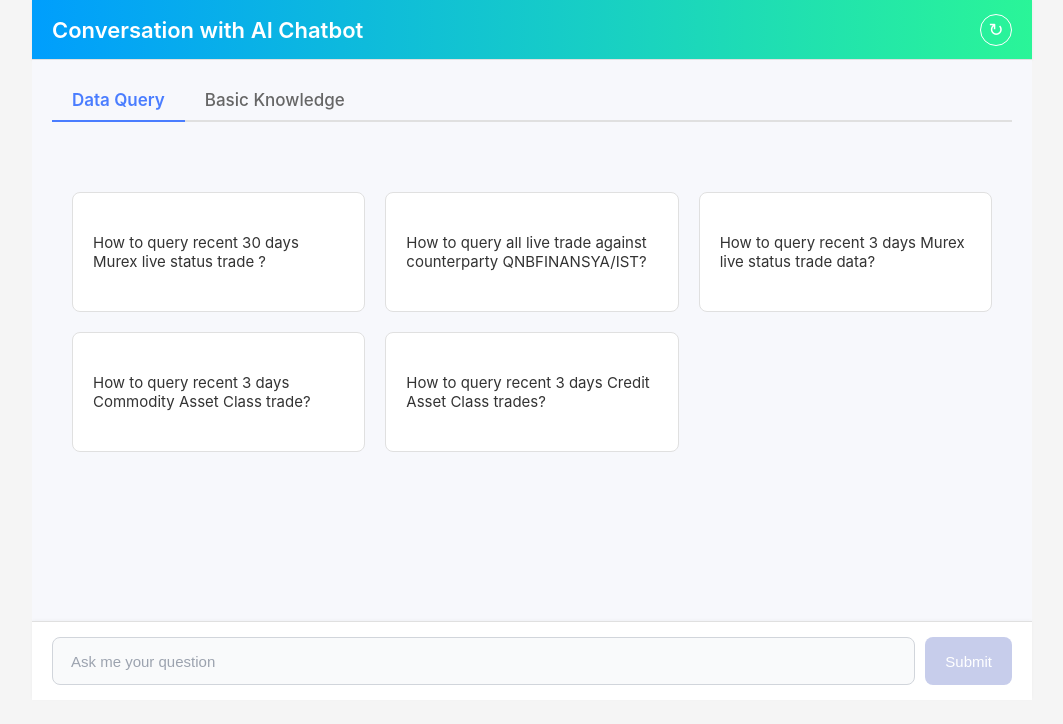
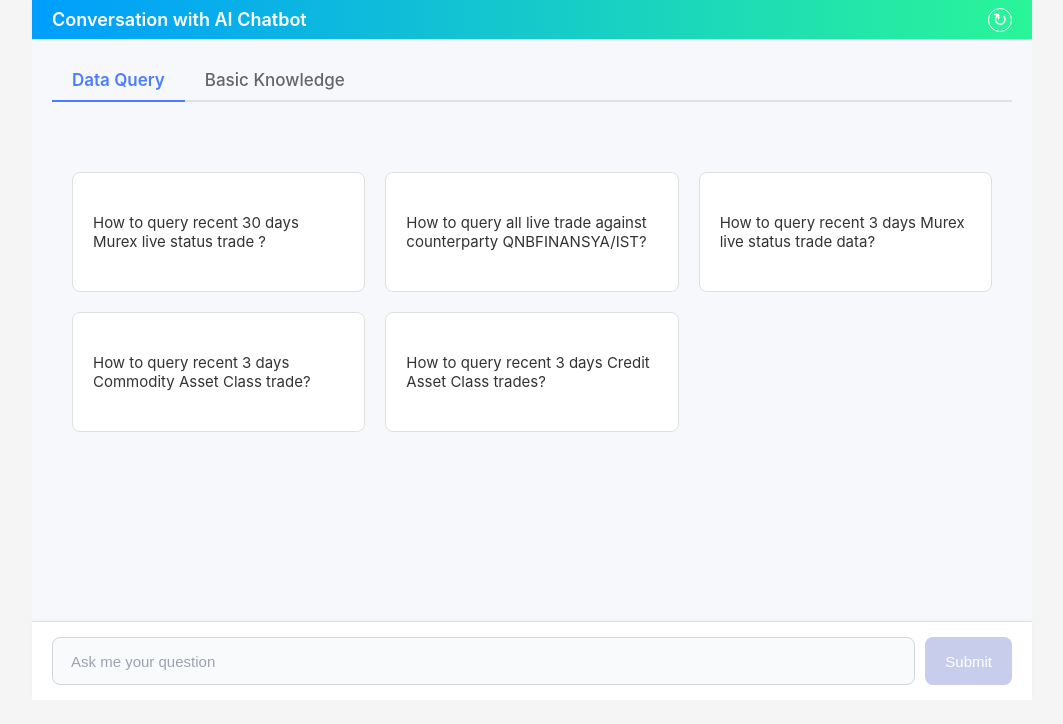
Before and after one commit to see311/llm_fe, a React (Create React App) app: page / in a window 1280 px wide. Shown: the top 724 px of the page, without its empty margins (108-1171 px from the left). Built offline with nearby package versions, Linux system fonts and the light colour scheme; the HTML template or start-up script is replaced by a standard one.

Commit message:
Update Header.js

```diff
--- a/src/components/Header.js
+++ b/src/components/Header.js
@@ -1,5 +1,7 @@
 import React from 'react';
 import styled from 'styled-components';
+import { useNavigate } from "react-router-dom";
+import { publish } from "src/lib/MassageCenter/messageCenter";
 
 const HeaderContainer = styled.div`
   padding: 0 20px;
@@ -7,25 +9,25 @@ const HeaderContainer = styled.div`
   color: #ffffff;
   font-size: 18px;
   font-weight: 600;
+  flex: none;
   display: flex;
   align-items: center;
-  justify-content: space-between; /* 将元素分布在两端 */
-  height: 60px;
+  justify-content: space-between;
+  height: 40px;
   box-shadow: 0 1px 3px rgba(0, 0, 0, 0.05);
   border-bottom: 1px solid #e0e0e0;
 `;
 
 const HeaderTitle = styled.span`
-  /* 标题文字样式 */
-  font-size: 22px; /* 增大字体大小，从18px改为22px */
+  font-size: 18px;
 `;
 
 const RefreshButton = styled.button`
   background-color: transparent;
   border: 1px solid #ffffff;
   border-radius: 50%;
-  width: 32px;
-  height: 32px;
+  width: 24px;
+  height: 24px;
   cursor: pointer;
   display: flex;
   align-items: center;
```
